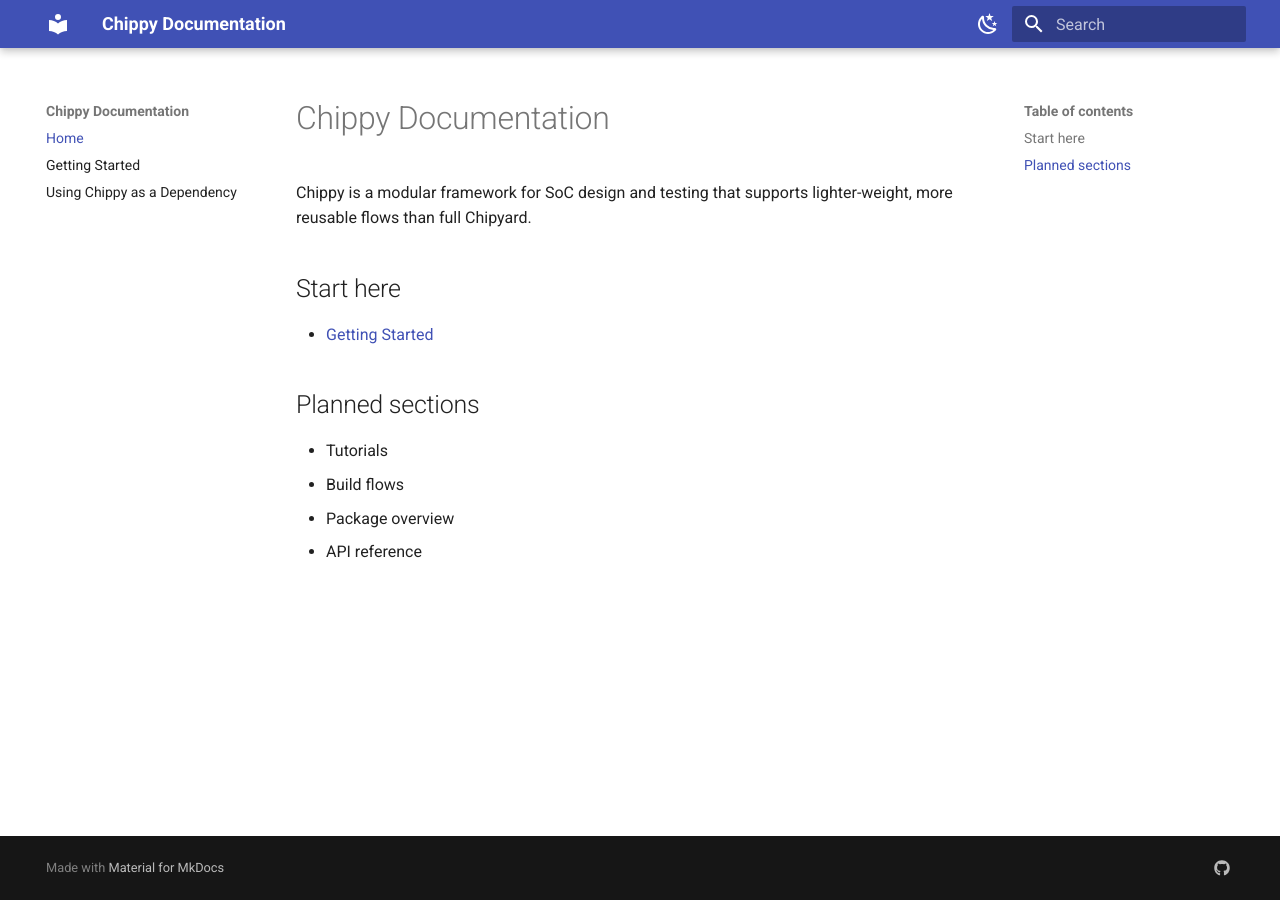
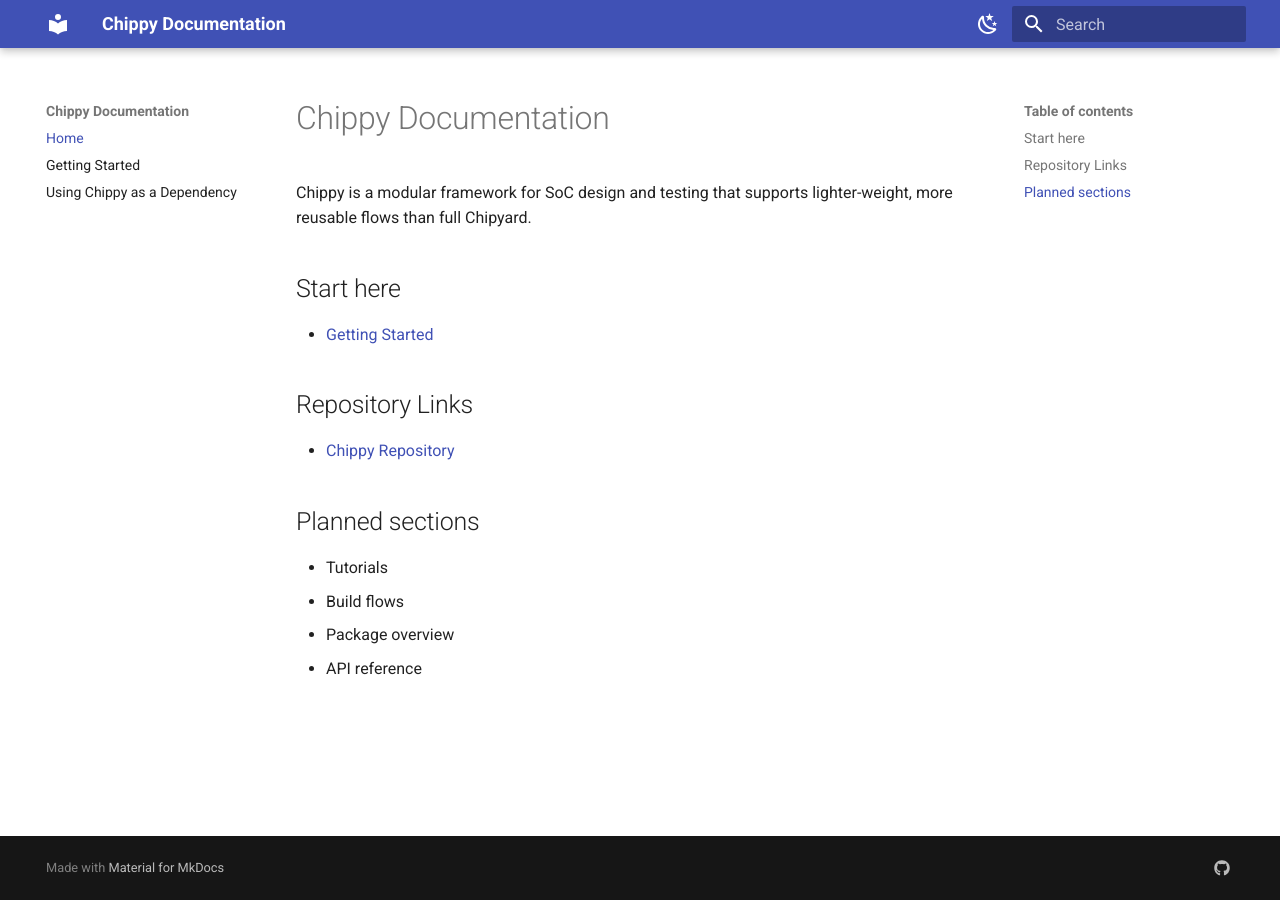
Before and after one commit to rohkud/chippy, an MkDocs documentation site: the page built from docs/index.md, in a window 1280 px wide. Built offline with MkDocs 1.6.1 and Material for MkDocs 9.7.7, drawn with Linux system fonts in a browser that asks for light colours.

Commit message:
Added link to chippy repo

```diff
--- a/docs/index.md
+++ b/docs/index.md
@@ -5,6 +5,10 @@ Chippy is a modular framework for SoC design and testing that supports lighter-w
 ## Start here
 - [Getting Started](getting-started.md)
 
+## Repository Links
+
+- [Chippy Repository](https://github.com/ucb-substrate/chippy)
+
 ## Planned sections
 - Tutorials
 - Build flows
```
